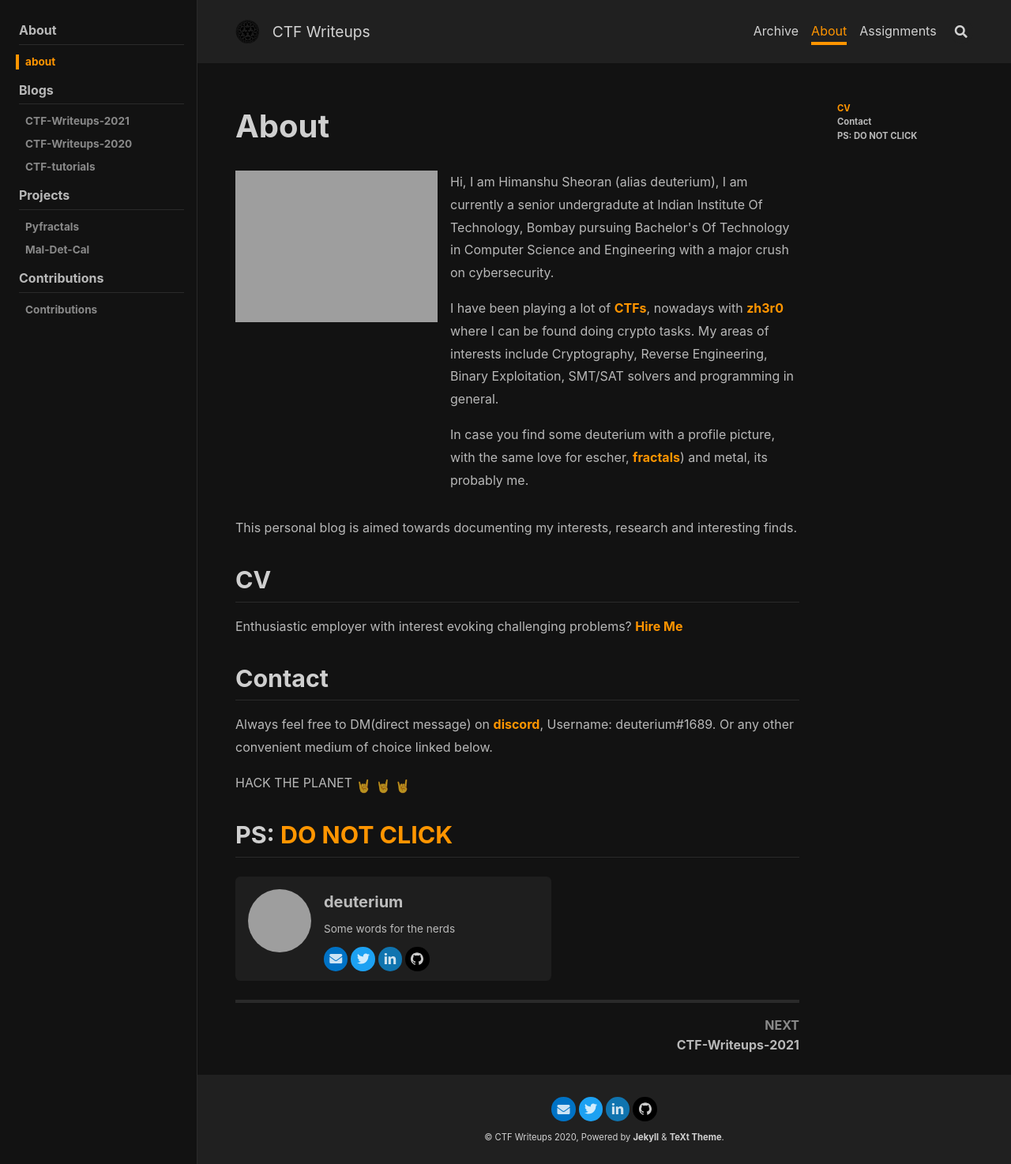
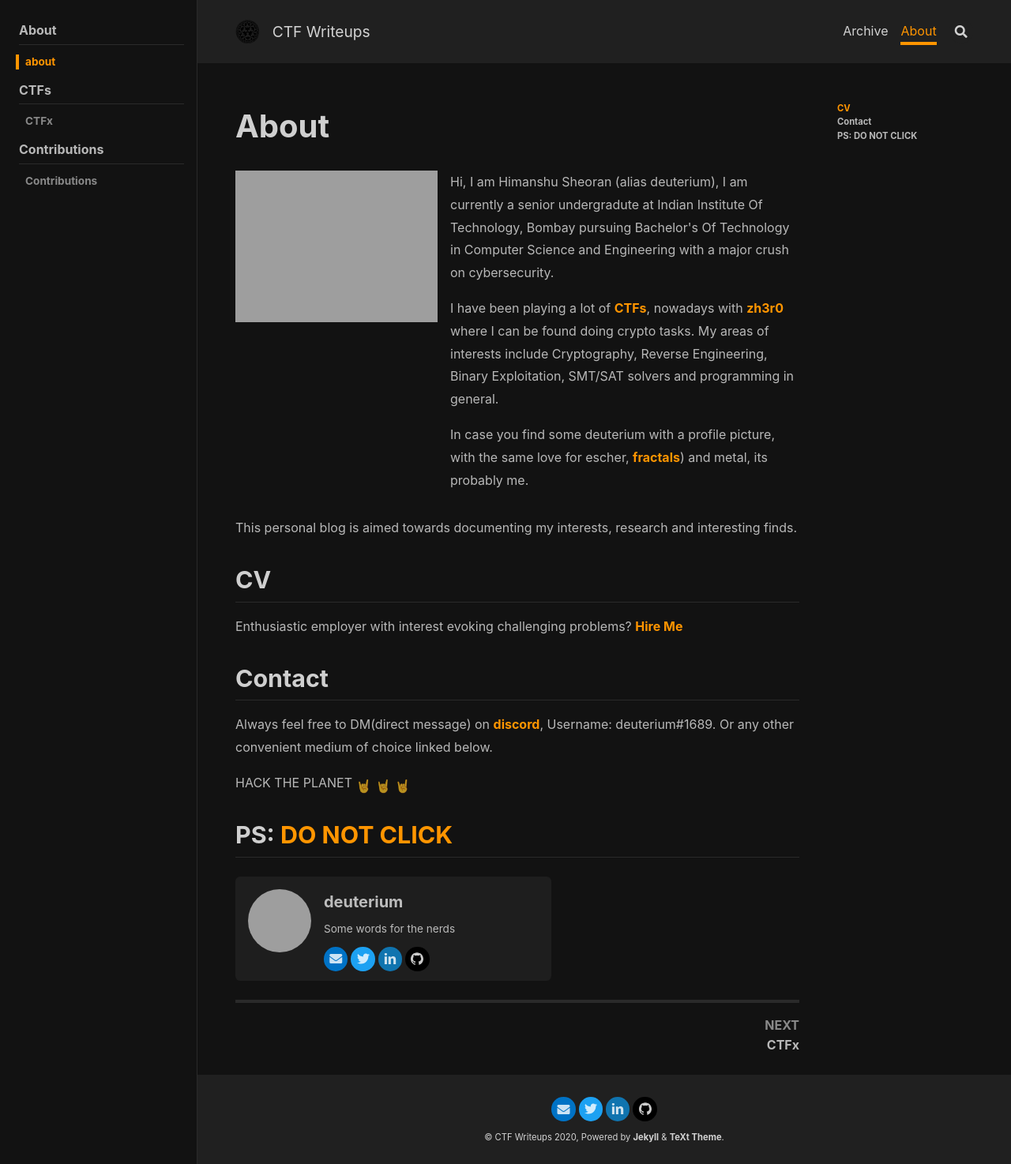
Before and after one commit to deut-erium/ctf-blog-template, a Jekyll site: the page built from about.md, in a window 1280 px wide. Shown: the whole page at 79% size. Built offline with Jekyll 4.4.1, drawn with Linux system fonts in a browser that asks for light colours; nearby versions of some CDN libraries; emoji names are drawn with the system emoji font.

Commit message:
links corrected

```diff
--- a/_data/navigation.yml
+++ b/_data/navigation.yml
@@ -48,50 +48,17 @@ header:
       fr-LU   : *FR
       # @end locale config
     url: /about.html
-  - titles:
-      en      : &EN       Assignments
-    url: /
 
 aboutnav:
   - title:      About
     children:
       - title:  about
         url:    /about.html
-  - title:      Blogs
+  - title:      CTFs
     children:
-      - title:   CTF-Writeups-2021
-        url:     /WriteUps/
-      - title:   CTF-Writeups-2020
-        url:     /Writeups/
-      - title:   CTF-tutorials
-        url:     /ctf-tutorials/
-  - title:     Projects
-    children:
-      - title:   Pyfractals
-        url:     /pyfractal
-      - title:   Mal-Det-Cal
-        url:     /Mal-det-cal/
+      - title:   CTFx
+        url:     /
   - title:      Contributions
     children:
       - title:  Contributions
         url:    /2021/04/08/contributions.html
-
-
-layouts:
-  - title:      Introduction
-    children:
-      - title:  Welcome
-        url:    /2021/07/04/welcome.html
-      - title:  What are CTFs?
-        url:    /2021/04/04/What-Are-CTFs.html
-      - title:  What are Assigments?
-        url:    /2021/07/04/what-are-assignments.html
-      - title:  Contribute
-        url:    /2021/04/04/contributions.html
-  - title:      Cryptography
-    children:
-      - title:  cryptography
-  - title:      Assignments
-    children:
-      - title:  What are assignments
-        url:    /2021/07/04/what-are-assignments.html
```
